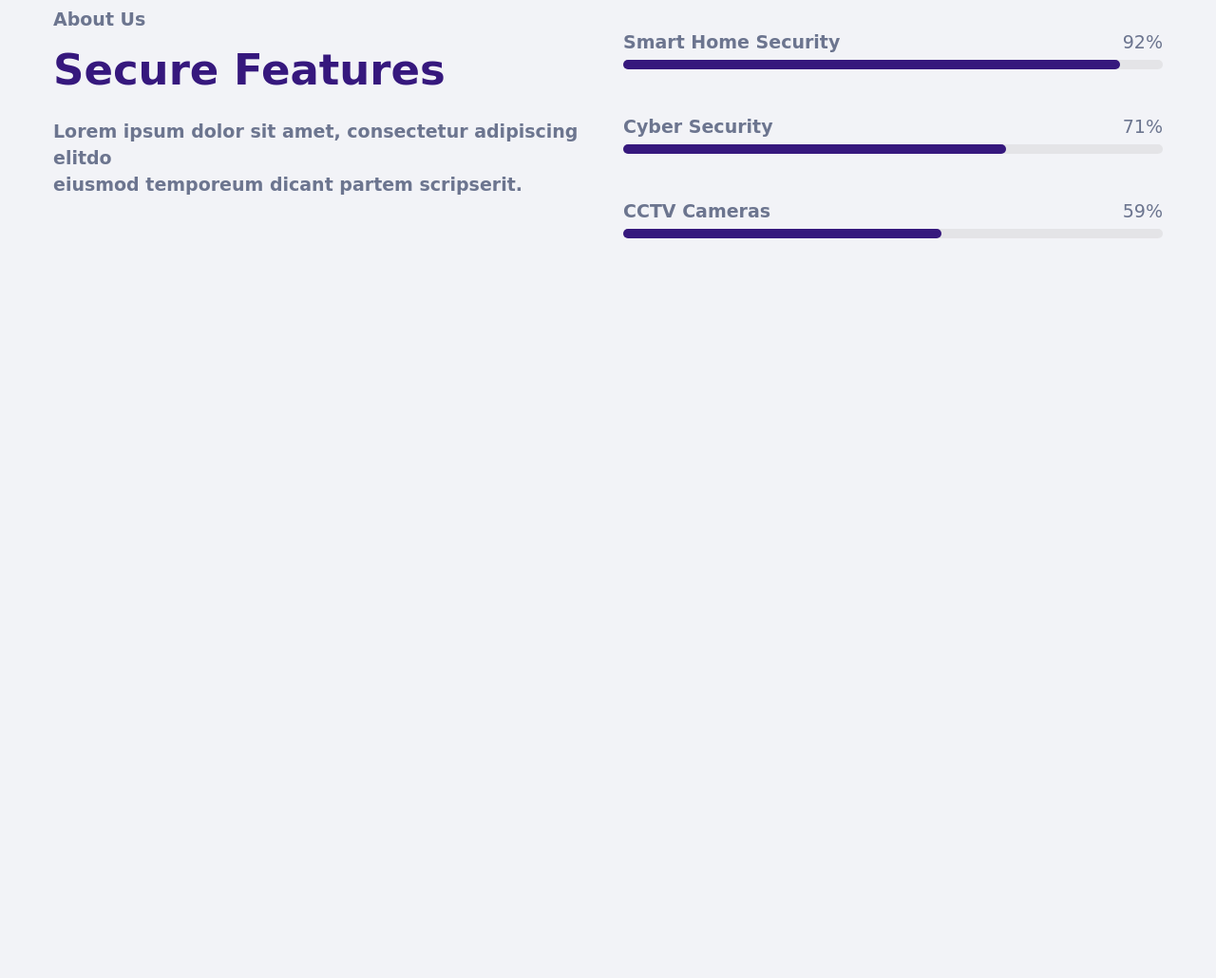
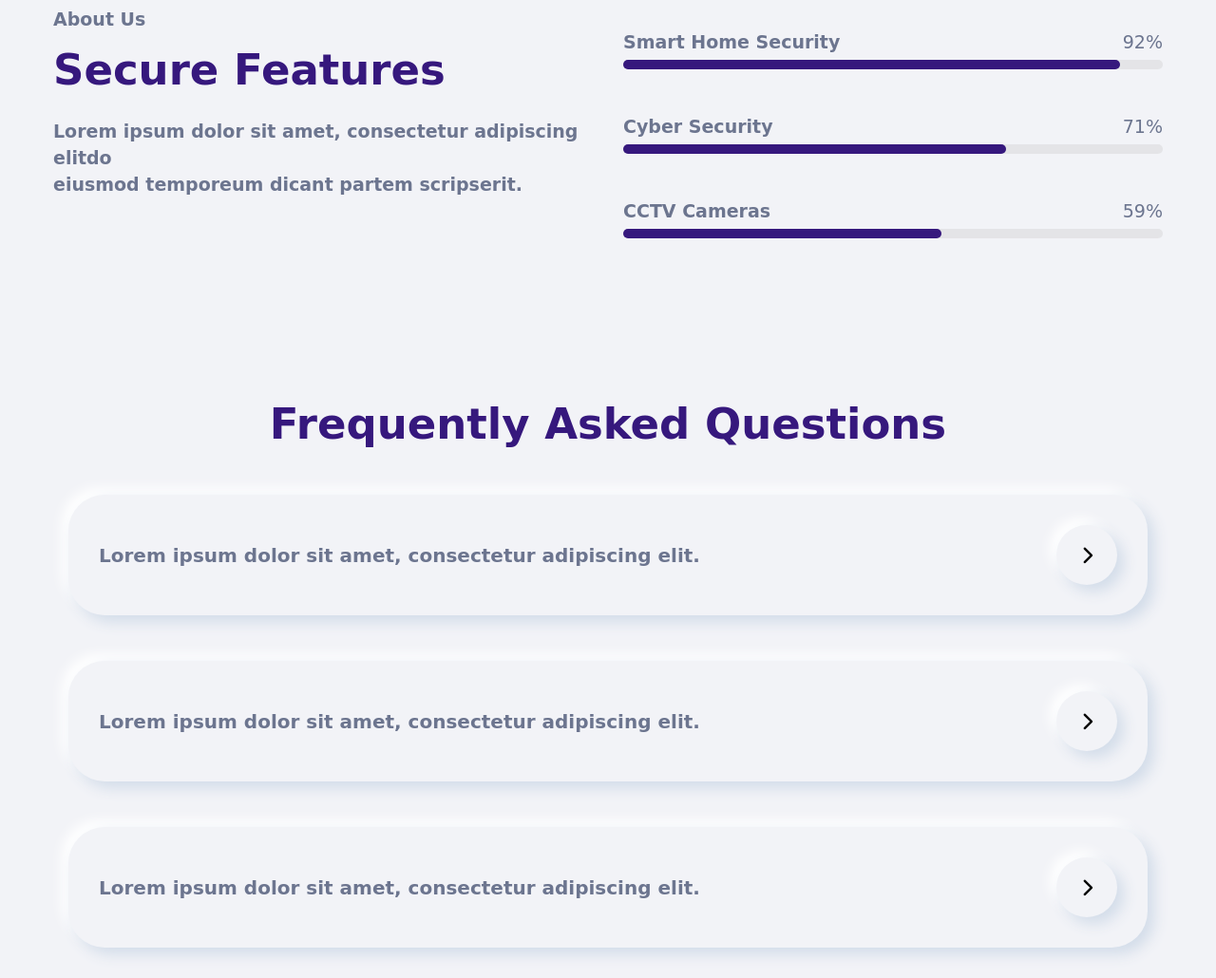
Before and after one commit to MaherAhmed0/SECUREH, a plain HTML site: page index.html in a window 1280 px wide. Shown: the part 4979-6009 px from the top of the page at 95% size. Before the commit the page ends 5279 px from the top, so only its background shows below. Drawn offline with Linux system fonts and the light colour scheme; a web font is replaced by a local one.

Commit message:
Frequently Asked Questions section

```diff
--- a/css/master.css
+++ b/css/master.css
@@ -518,3 +518,50 @@ progress::-webkit-progress-value {
     background-color: #36187d;
     border-radius: 50px;
 }
+
+/* Frequently Asked Questions */
+/* -------------------------------------------------------------------- */
+
+.faq {
+    margin-top: 96px;
+}
+
+.faq .section-heading {
+    text-align: center;
+    font-size: 45px;
+    margin-bottom: 32px;
+}
+
+.faq-item {
+    padding: 16px 32px;
+    margin-bottom: 16px;
+}
+
+.faq-card {
+    overflow: auto;
+    padding: 32px;
+    border-radius: 38px;
+    box-shadow: 7px 7px 15px #d2dce9, -7px -7px 13px white;
+}
+
+.faq-card .question {
+    float: left;
+    margin-top: 20px;
+    font-size: 20px;
+    color: #6c758f;
+}
+
+.faq-card i {
+    display: block;
+    float: right;
+    font-size: 19px;
+    padding: 22px 26px;
+    border-radius: 50%;
+    box-shadow: 7px 7px 15px #d2dce9, -7px -7px 13px white;
+    cursor: pointer;
+    transition: 0.3s;
+}
+
+.faq-card i:hover {
+    background-color: #F8F9FB;
+}
--- a/index.html
+++ b/index.html
@@ -298,6 +298,29 @@
         </div>
     </section>
 
+    <section class="faq">
+        <div class="container">
+            <h2 class="section-heading">Frequently Asked Questions</h2>
+            <div class="faq-item">
+                <div class="faq-card">
+                    <p class="question"><strong>Lorem ipsum dolor sit amet, consectetur adipiscing elit.</strong></p>
+                    <i class="fa-solid fa-chevron-right"></i>
+                </div>
+            </div>
+            <div class="faq-item">
+                <div class="faq-card">
+                    <p class="question"><strong>Lorem ipsum dolor sit amet, consectetur adipiscing elit.</strong></p>
+                    <i class="fa-solid fa-chevron-right"></i>
+                </div>
+            </div>
+            <div class="faq-item">
+                <div class="faq-card">
+                    <p class="question"><strong>Lorem ipsum dolor sit amet, consectetur adipiscing elit.</strong></p>
+                    <i class="fa-solid fa-chevron-right"></i>
+                </div>
+            </div>
+        </div>
+    </section>
 </body>
 
 </html>
```
